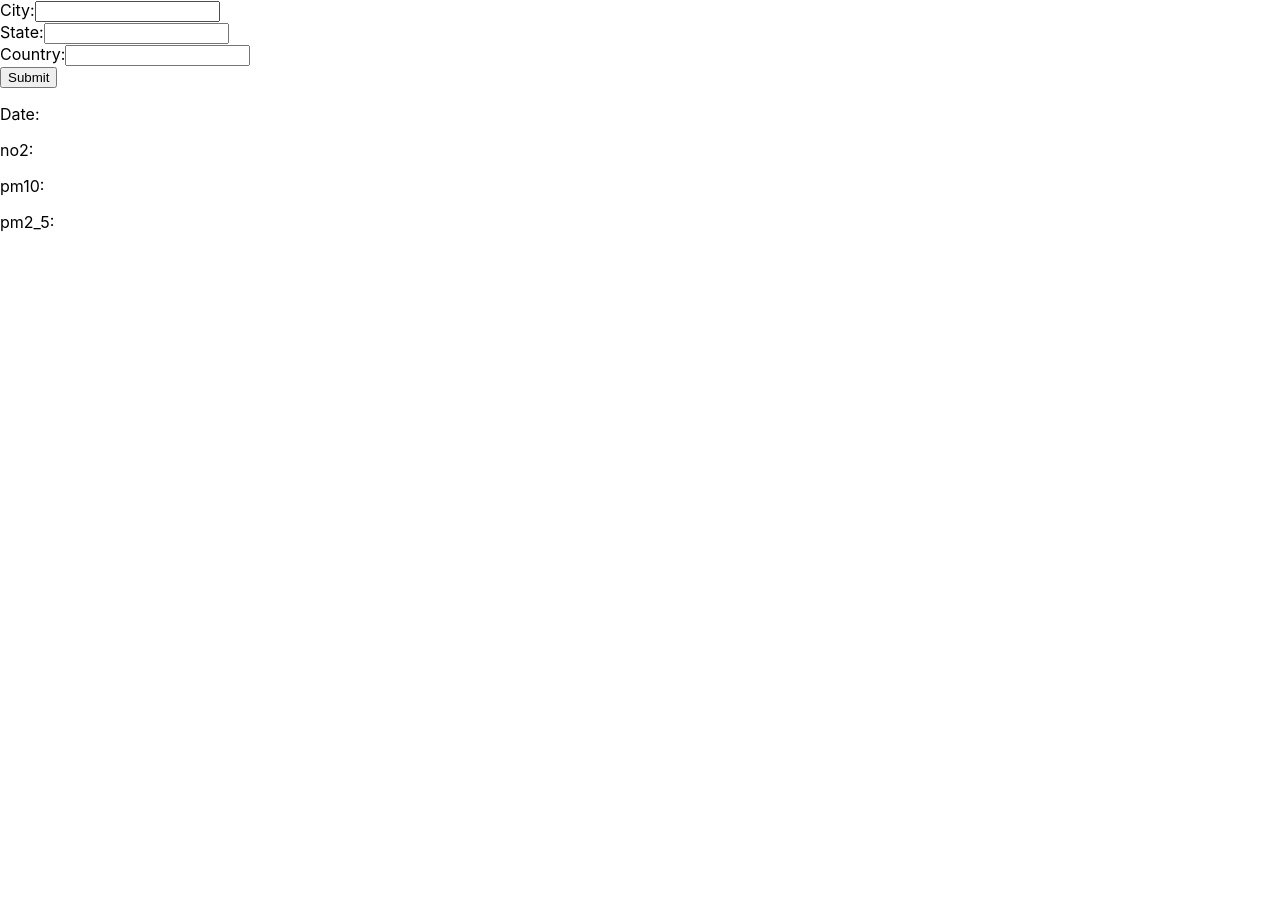
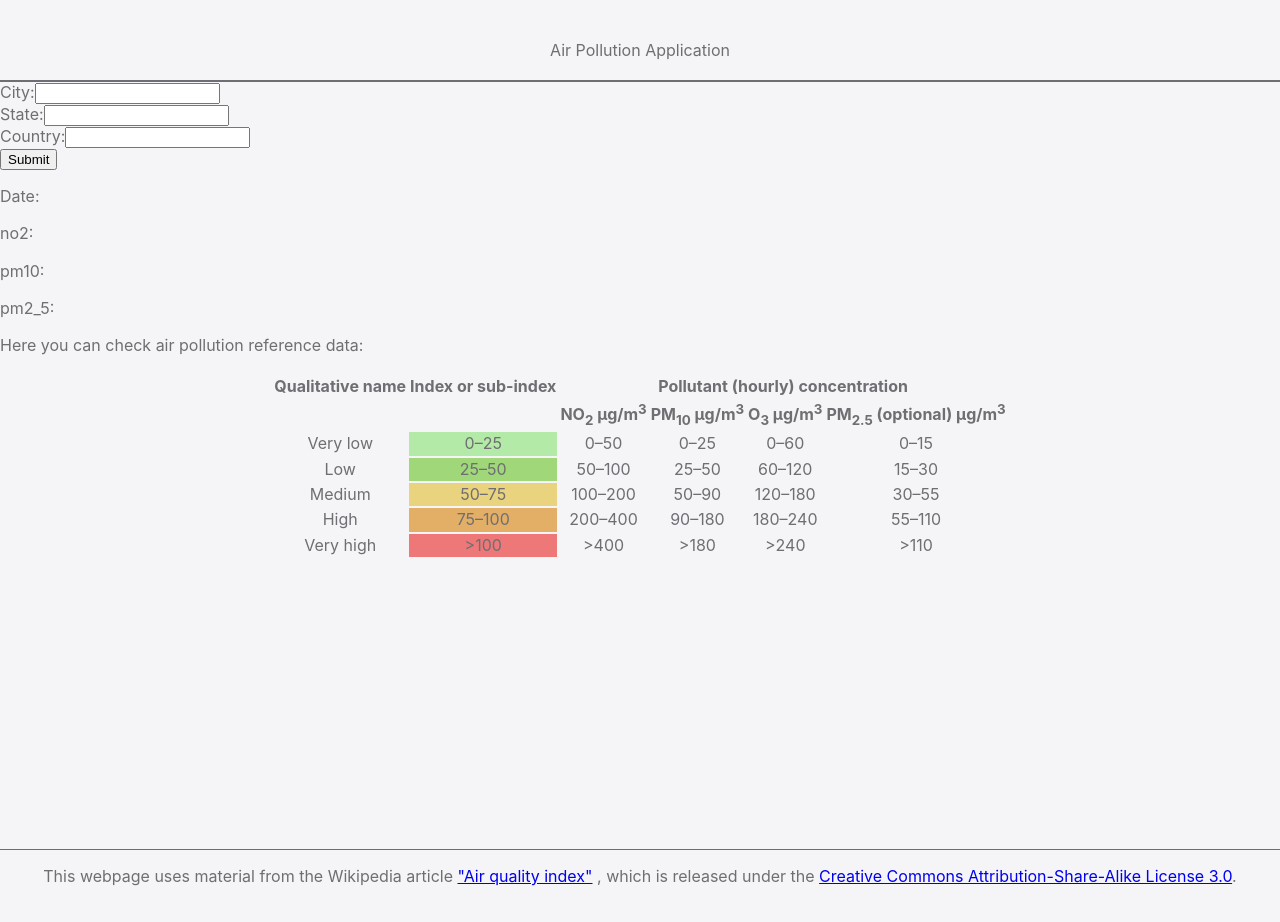
Before and after one commit to AlexCodePlace/mywebsiteproject, a React (Create React App) app in the folder frontend/: page / in a window 1280 px wide. Before the commit the page ends 800 px from the top, so only its background shows below. Built offline with nearby package versions, Linux system fonts and the light colour scheme.

Commit message:
UI added - works fine on localhost:8080 separately in local(need to run clean/install before) and inside .jar and on AWS also as mywebsiteproject-with-forms-and-basic-ui-good-in-local-1

```diff
--- a/frontend/public/index.html
+++ b/frontend/public/index.html
@@ -1,20 +1,21 @@
 <!DOCTYPE html>
 <html lang="en">
 <head>
-    <meta charset="utf-8" />
-    <link rel="icon" href="%PUBLIC_URL%/favicon.ico" />
-    <meta name="viewport" content="width=device-width, initial-scale=1" />
-    <meta name="theme-color" content="#000000" />
+    <meta charset="utf-8"/>
+    <link rel="icon" href="%PUBLIC_URL%/favicon.ico"/>
+    <link rel="stylesheet" href="%PUBLIC_URL%/indexhtml.css"/>
+    <meta name="viewport" content="width=device-width, initial-scale=1"/>
+    <meta name="theme-color" content="#000000"/>
     <meta
             name="description"
             content="Web site created using create-react-app"
     />
-    <link rel="apple-touch-icon" href="%PUBLIC_URL%/logo192.png" />
+    <link rel="apple-touch-icon" href="%PUBLIC_URL%/logo192.png"/>
     <!--
       manifest.json provides metadata used when your web app is installed on a
       user's mobile device or desktop. See https://developers.google.com/web/fundamentals/web-app-manifest/
     -->
-    <link rel="manifest" href="%PUBLIC_URL%/manifest.json" />
+    <link rel="manifest" href="%PUBLIC_URL%/manifest.json"/>
     <!--
       Notice the use of %PUBLIC_URL% in the tags above.
       It will be replaced with the URL of the `public` folder during the build.
@@ -24,9 +25,14 @@
       work correctly both with client-side routing and a non-root public URL.
       Learn how to configure a non-root public URL by running `npm run build`.
     -->
-    <title>React App</title>
+    <title>Climate App</title>
 </head>
 <body>
+<header>
+    Air Pollution Application
+</header>
+<div class="page-container">
+    <div id="content-wrap">
         <noscript>You need to enable JavaScript to run this app.</noscript>
         <div id="root"></div>
         <!--
@@ -39,5 +45,90 @@
           To begin the development, run `npm start` or `yarn start`.
           To create a production bundle, use `npm run build` or `yarn build`.
         -->
+
+        <!--Test example of bundled react component-->
+        <!--<div id="like_button_container"></div>-->
+        <!--<script src="like_button.js"></script>-->
+
+        <div class="myDiv">
+            <p>Here you can check air pollution reference data:</p>
+        </div>
+
+        <table class="wikitable">
+            <tbody>
+            <tr>
+                <th>Qualitative name</th>
+                <th>Index or sub-index</th>
+                <th colspan="4">Pollutant (hourly) concentration
+                </th>
+            </tr>
+            <tr>
+                <th colspan="2"></th>
+                <th>NO<sub>2</sub> μg/m<sup>3</sup></th>
+                <th>PM<sub>10</sub> μg/m<sup>3</sup></th>
+                <th>O<sub>3</sub> μg/m<sup>3</sup></th>
+                <th>PM<sub>2.5</sub> (optional) μg/m<sup>3</sup>
+                </th>
+            </tr>
+            <tr>
+                <td>Very low</td>
+                <td style="background:#b4eaa8;">0–25</td>
+                <td>0–50</td>
+                <td>0–25</td>
+                <td>0–60</td>
+                <td>0–15
+                </td>
+            </tr>
+            <tr>
+                <td>Low</td>
+                <td style="background:#9fd779;">25–50</td>
+                <td>50–100</td>
+                <td>25–50</td>
+                <td>60–120</td>
+                <td>15–30
+                </td>
+            </tr>
+            <tr>
+                <td>Medium</td>
+                <td style="background:#ead37f;">50–75</td>
+                <td>100–200</td>
+                <td>50–90</td>
+                <td>120–180</td>
+                <td>30–55
+                </td>
+            </tr>
+            <tr>
+                <td>High</td>
+                <td style="background:#e3af66;">75–100</td>
+                <td>200–400</td>
+                <td>90–180</td>
+                <td>180–240</td>
+                <td>55–110
+                </td>
+            </tr>
+            <tr>
+                <td>Very high</td>
+                <td style="background:#ee7777;">&gt;100</td>
+                <td>&gt;400</td>
+                <td>&gt;180</td>
+                <td>&gt;240</td>
+                <td>&gt;110
+                </td>
+            </tr>
+            </tbody>
+        </table>
+    </div>
+    <footer>
+        <p>This webpage uses material from the Wikipedia article
+            <a href="https://en.wikipedia.org/wiki/Air_quality_index">"Air quality index"</a>
+            , which is released under the <a href="https://creativecommons.org/licenses/by-sa/3.0/">
+                Creative Commons Attribution-Share-Alike License 3.0</a>.
+        </p>
+    </footer>
+</div>
+<!-- Load React. -->
+<!-- Note: when deploying, replace "development.js" with "production.min.js". -->
+<script src="https://unpkg.com/react@18/umd/react.development.js" crossorigin></script>
+<script src="https://unpkg.com/react-dom@18/umd/react-dom.development.js" crossorigin></script>
 </body>
 </html>
--- /dev/null
+++ b/frontend/public/indexhtml.css
@@ -0,0 +1,50 @@
+.myDiv {
+    color: #6e6e73;
+    background-color: #f5f5f7;
+    font-size: 16px;
+    line-height: 1.33337;
+    font-weight: 400;
+}
+.wikitable{
+    position: center;
+    text-align: center;
+    margin-left: auto;
+    margin-right: auto;
+}
+html {
+    height: 100%;
+}
+header {
+    border-bottom: 2px solid;
+    text-align: center;
+    top: 0;
+    width: 100%;
+    height: 40px;
+}
+body {
+    color: #6e6e73;
+    background-color: #f5f5f7;
+    font-size: 16px;
+    line-height: 1.33337;
+    font-weight: 400;
+    min-height: 100%;
+    padding-top: 40px;
+    padding-bottom: 40px;
+}
+.page-container {
+    position: relative;
+    min-height: 100vh;
+}
+
+.content-wrap {
+    padding-bottom: 2rem;    /* Footer height */
+}
+
+footer {
+    border-top: 1px solid;
+    text-align: center;
+    position: absolute;
+    bottom: 0;
+    width: 100%;
+    height: 2rem;            /* Footer height */
+}
--- a/frontend/src/App.css
+++ b/frontend/src/App.css
@@ -36,3 +36,5 @@
     transform: rotate(360deg);
   }
 }
+.submitButton{
+}
--- a/frontend/src/App.js
+++ b/frontend/src/App.js
@@ -43,7 +43,7 @@ class App extends Component {
 
     render() {
         return (
-            <form onSubmit={this.handleClick}>
+            <form className="submitButton" onSubmit={this.handleClick}>
                 <label>City:
                     <input name="city" type="text" value={this.state.city} onChange={this.handleInputChange}/>
                 </label>
```
Also changed, not shown: 1 other file (tests, documents, lock files or other folders). Lines whose indentation alone changed are shown as unchanged.
